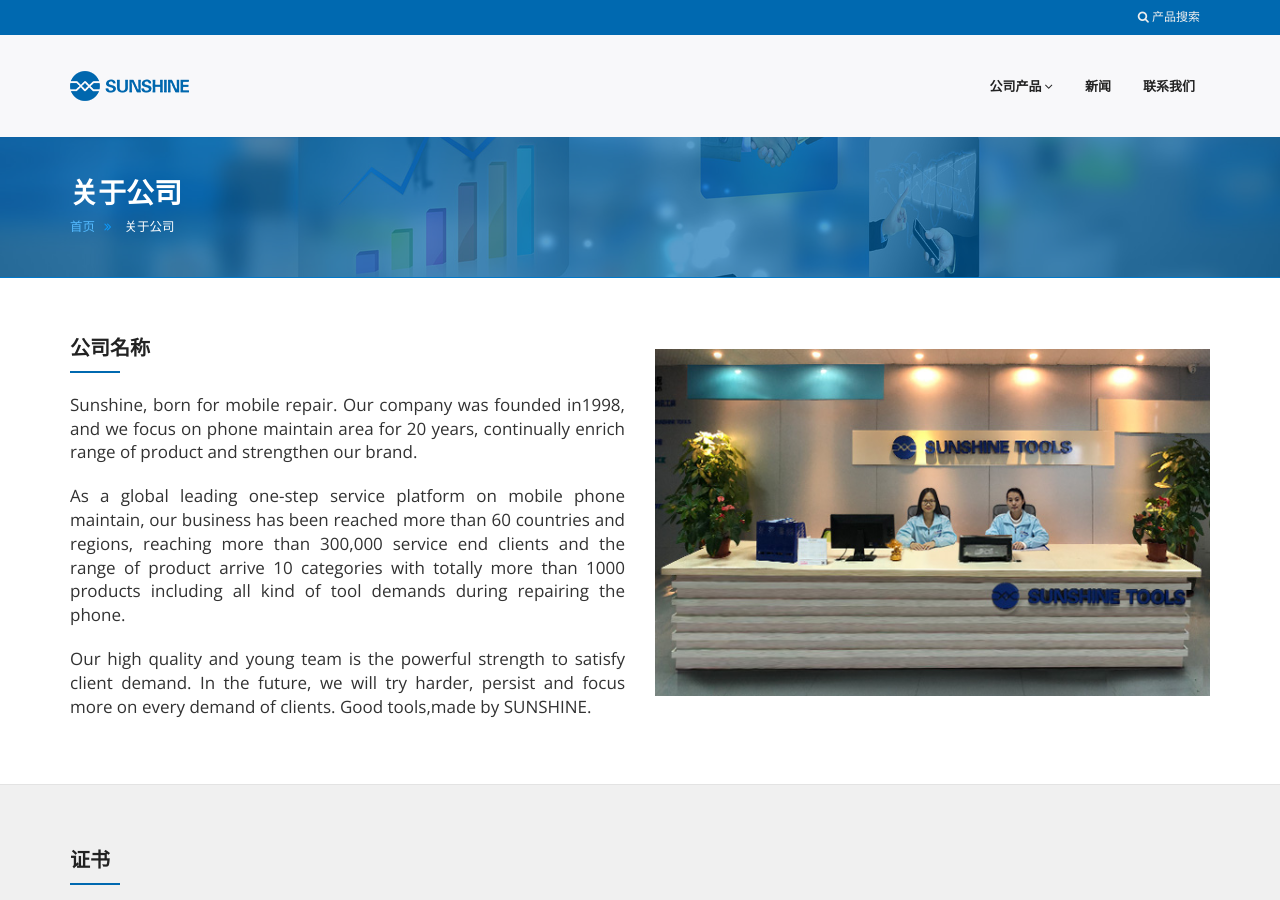
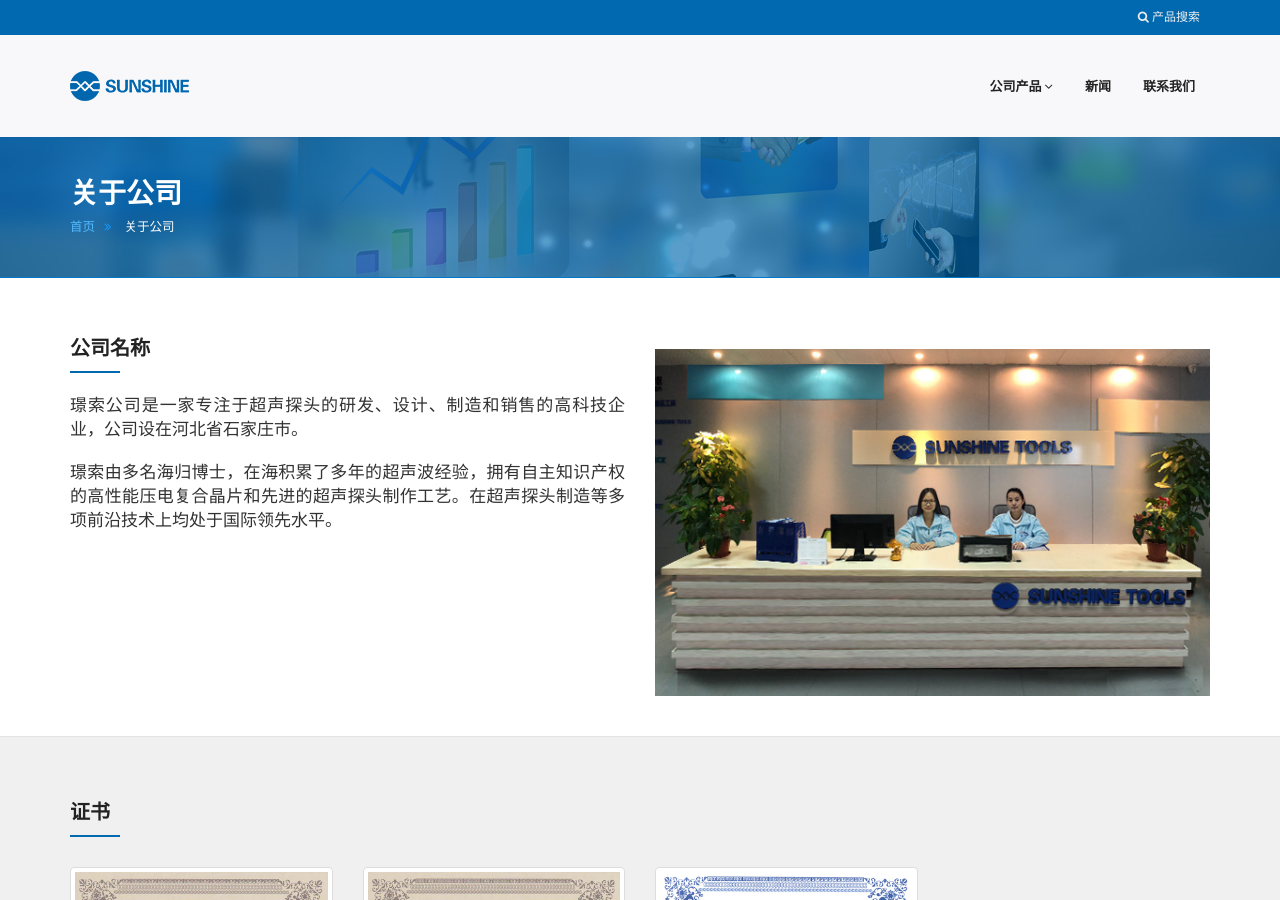
Before and after one commit to wx0322/xinjingsuo.github.io, a Jekyll site: the page built from pages/about.html, in a window 1280 px wide and 900 px high. Built offline with Jekyll 4.4.1, drawn with Linux system fonts in a browser that asks for light colours.

Commit message:
修改公司简介

```diff
--- a/pages/about.html
+++ b/pages/about.html
@@ -12,9 +12,8 @@
       <div class="row">
         <div class="col-md-6">
           <h2 class="title custom"><span itemprop="name">{{ site.company }}</span></h2>
-          <p class="lead smaller text-justify"><span itemprop="description">Sunshine, born for mobile repair. Our company was founded in1998, and we focus on phone maintain area for 20 years, continually enrich range of product and strengthen our brand.</span></p>
-          <p class="lead smaller text-justify"><span itemprop="description">As a global leading one-step service platform on mobile phone maintain, our business has been reached more than 60 countries and regions, reaching more than 300,000 service end clients and the range of product arrive 10 categories with totally more than 1000 products including all kind of tool demands during repairing the phone.</span></p>
-          <p class="lead smaller text-justify"><span itemprop="description">Our high quality and young team is the powerful strength to satisfy client demand. In the future, we will try harder, persist and focus more on every demand of clients. Good tools,made by SUNSHINE.</span></p>
+          <p class="lead smaller text-justify"><span itemprop="description">璟索公司是一家专注于超声探头的研发、设计、制造和销售的高科技企业，公司设在河北省石家庄市。</span></p>
+          <p class="lead smaller text-justify"><span itemprop="description">璟索由多名海归博士，在海积累了多年的超声波经验，拥有自主知识产权的高性能压电复合晶片和先进的超声探头制作工艺。在超声探头制造等多项前沿技术上均处于国际领先水平。</span></p>
           <div class="mb5"></div>
         </div>
         <div class="col-md-6">
```
